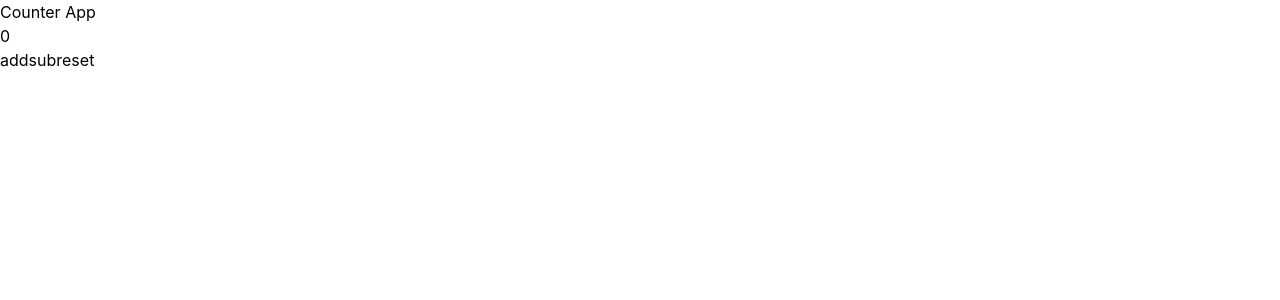
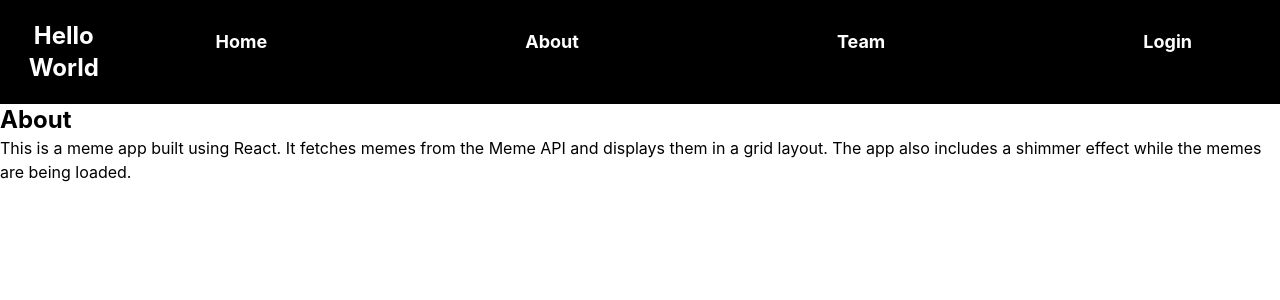
Before and after one commit to yuvrajjagtap48/low-level-design, a React (Vite) app: page /about in a window 1280 px wide. Shown: the top 300 px of the page. Built offline with nearby package versions, Linux system fonts and the light colour scheme.

Commit message:
Protected Routes

```diff
--- a/package.json
+++ b/package.json
@@ -13,6 +13,7 @@
     "@tailwindcss/vite": "^4.3.0",
     "react": "^19.2.6",
     "react-dom": "^19.2.6",
+    "react-router-dom": "^7.16.0",
     "tailwindcss": "^4.3.0"
   },
   "devDependencies": {
--- a/src/App.jsx
+++ b/src/App.jsx
@@ -1,15 +1,25 @@
-import {useState} from 'react'
+import Body from "./components/Body";
+import NavBar from "./components/NavBar";
+import About from "./components/About";
+import Team from "./components/Team";
+import Login from "./components/Login";
+import ProtectedRoute from "./components/ProtectedRoute";
+import { BrowserRouter, Routes, Route } from "react-router-dom";
+
 const App = () => {
-  const [count, setCount] = useState(0);
-
-
   return (
     <div>
-      <h1>Counter App</h1>
-      <p>{count}</p>
-      <button onClick={ () => setCount(count + 1)} > add</button>
-      <button onClick={ () => setCount(count - 1) }> sub </button>
-      <button onClick={ () => setCount(0)}>reset</button>
+      <NavBar />
+      <BrowserRouter>
+        <Routes>
+          <Route path="/" element={<Body />} />
+          <Route element={<ProtectedRoute />}>
+              <Route path="/team" element={<Team />} />
+          </Route>
+          <Route path="/about" element={<About />} />
+          <Route path="/login" element={<Login />} />
+        </Routes>
+      </BrowserRouter>
     </div>
   )
 }
--- /dev/null
+++ b/src/components/About.jsx
@@ -0,0 +1,14 @@
+
+const About = () => {
+    return (
+        <div>
+            <h1 className="text-2xl font-bold">About</h1>
+            <p>This is a meme app built using React. It fetches
+            memes from the Meme API and displays them in a grid
+            layout. The app also includes a shimmer effect while
+            the memes are being loaded.</p>
+        </div>
+    )
+}
+
+export default About
--- /dev/null
+++ b/src/components/Body.jsx
@@ -0,0 +1,33 @@
+import { useEffect, useState} from "react";
+import MemeCard from "./MemeCard";
+import Shimmer from "./Shimmer";
+
+const Body = () => {
+  const [memes, setMemes] = useState([]);
+  const [showShimmer, setShowShimmer] = useState(true);
+
+
+  useEffect(() => {
+    fetchMemes();
+  }, [])
+
+  const fetchMemes = async () => {
+    const data = await fetch("https://meme-api.com/gimme/20");
+    const json = await data.json();
+    setMemes(json.memes);
+    setShowShimmer(false);
+  }
+  return (
+    <div className="flex flex-wrap justify-center">
+      {showShimmer ? (
+        <Shimmer />
+      ) : (
+        memes.map((meme, i) => (
+          <MemeCard key={i} data={meme}/>
+        ))
+      )}
+    </div>
+  )
+}
+
+export default Body
--- /dev/null
+++ b/src/components/Login.jsx
@@ -0,0 +1,8 @@
+
+const Login = () => {
+  return (
+    <div>Login</div>
+  )
+}
+
+export default Login
--- /dev/null
+++ b/src/components/MemeCard.jsx
@@ -0,0 +1,12 @@
+
+const MemeCard = ({data}) => {
+  const {title, url, author} = data;
+  return (
+    <div className="p-5 m-5 border border-black rounded-lg">
+      <img className= "w-64 h-64"  alt="meme" src = {url} />
+      <p>{author}</p>
+    </div>
+  )
+}
+
+export default MemeCard
--- /dev/null
+++ b/src/components/NavBar.jsx
@@ -0,0 +1,18 @@
+
+const NavBar = () => {
+  return (
+    <div>
+        <header className="text-2xl font-bold py-5 bg-black text-white text-center flex">
+        Hello World
+        <nav className="px-20 m-2 w-[1200px] flex justify-between text-lg">
+          <a href="/">Home </a>
+          <a href="/about">About </a>
+          <a href="/team">Team </a>
+          <a href="/login">Login </a>
+        </nav>
+      </header>
+    </div>
+  )
+}
+
+export default NavBar
--- /dev/null
+++ b/src/components/ProtectedRoute.jsx
@@ -0,0 +1,12 @@
+import {Outlet, Navigate} from "react-router-dom";
+
+const ProtectedRoute = () => {
+    const isAuthenticated = true;
+    return isAuthenticated ? <Outlet/> : <Navigate to="/login" />
+
+};
+
+export default ProtectedRoute;
+
+
+// never put authentication logic with Routing logic, always create a separate component for authentication and use it in the routing logic. This way we can easily manage authentication logic and routing logic separately and also we can reuse the authentication logic in other parts of the application if needed.
--- /dev/null
+++ b/src/components/Shimmer.jsx
@@ -0,0 +1,10 @@
+
+const Shimmer = () => {
+  return Array(15).fill(0).map((n, i) => (
+    <div key={i} className="p-5 m-5 border border-black rounded-lg">
+        <div className="w-64 h-64 bg-gray-200"></div>
+    </div>
+  ))
+}
+
+export default Shimmer
--- /dev/null
+++ b/src/components/Team.jsx
@@ -0,0 +1,8 @@
+
+const Team = () => {
+  return (
+    <div>Team</div>
+  )
+}
+
+export default Team
```
Also changed, not shown: 1 other file (tests, documents, lock files or other folders).
